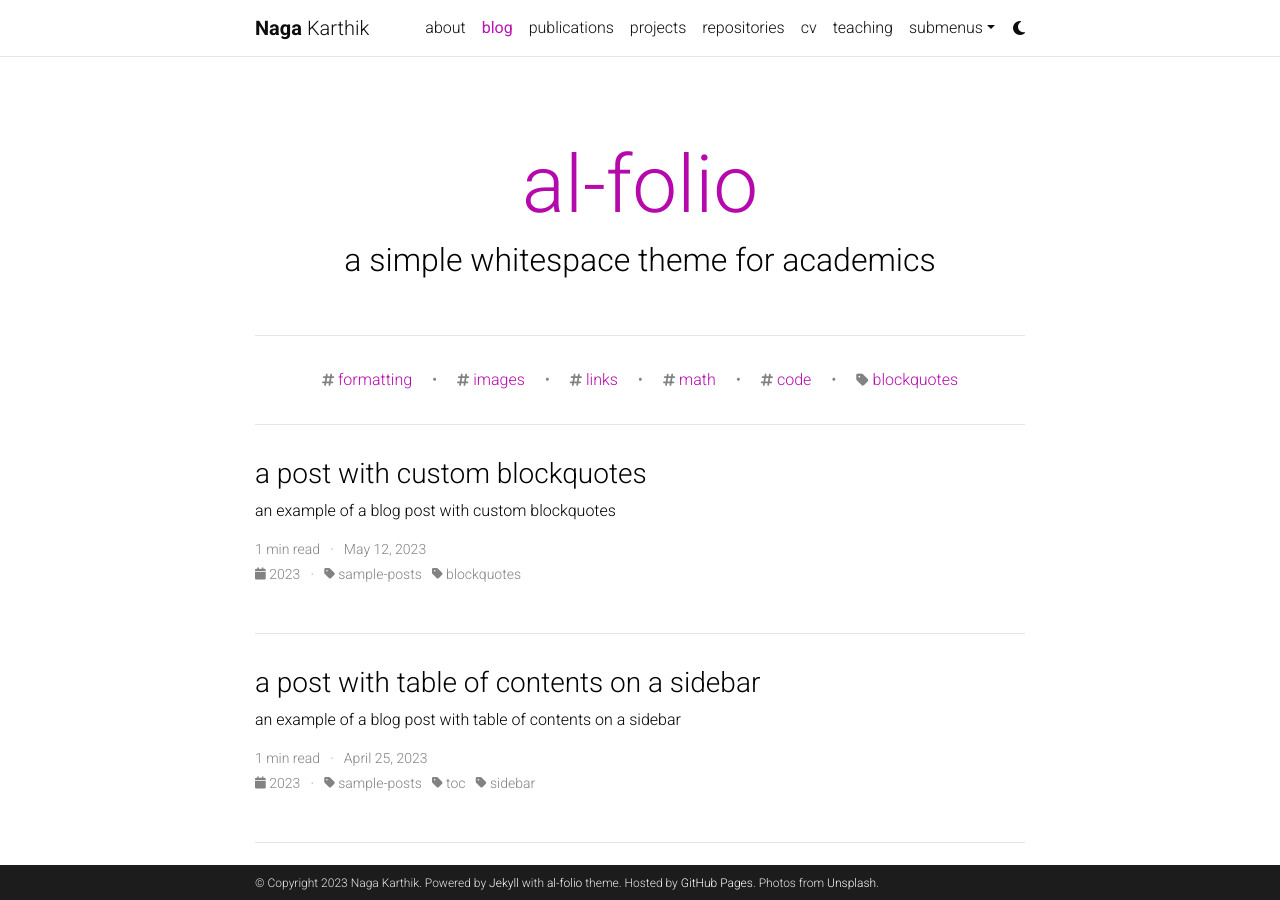
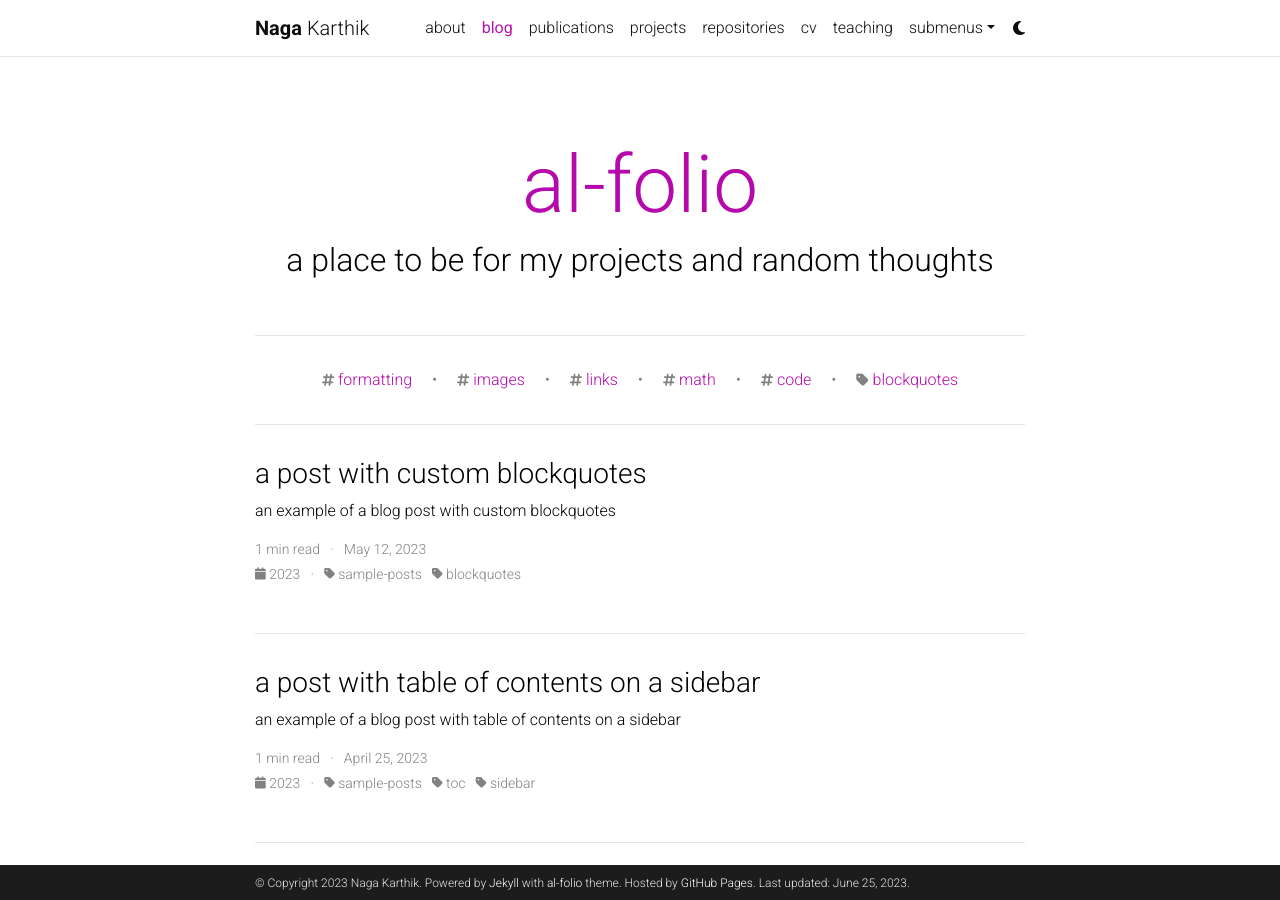
Before and after one commit to naga-karthik/naga-karthik.github.io, a Jekyll site: the page built from blog/index.html, in a window 1280 px wide and 900 px high. Built offline with Jekyll 4.4.1, drawn with Linux system fonts in a browser that asks for light colours; the list of posts is cut into pages by our own code; comment, search, counter and statistics services are not loaded; a style sheet for code colours, icons or effects is not loaded; some of the changed lines change nothing that is shown.

Commit message:
update frontend info

```diff
--- a/_config.yml
+++ b/_config.yml
@@ -6,13 +6,12 @@
 first_name: Naga
 middle_name:
 last_name: Karthik
-email: you@example.com
+email: emvnagakarthik@gmail.com
 description: > # the ">" symbol means to ignore newlines until "footer_text:"
   A simple, whitespace theme for academics. Based on [*folio](https://github.com/bogoli/-folio) design.
 footer_text: >
   Powered by <a href="https://jekyllrb.com/" target="_blank">Jekyll</a> with <a href="https://github.com/alshedivat/al-folio">al-folio</a> theme.
   Hosted by <a href="https://pages.github.com/" target="_blank">GitHub Pages</a>.
-  Photos from <a href="https://unsplash.com" target="_blank">Unsplash</a>.
 keywords: jekyll, jekyll-theme, academic-website, portfolio-website  # add your own keywords or leave empty
 
 lang: en # the language of your site (for example: en, fr, cn, ru, etc.)
@@ -20,7 +19,7 @@
 
 url: https://naga-karthik.github.io # the base hostname & protocol for your site
 baseurl:  # the subpath of your site, e.g. /blog/
-last_updated: false # set to true if you want to display last updated in the footer
+last_updated: true # set to true if you want to display last updated in the footer
 impressum_path:  # set to path to include impressum link in the footer, use the same path as permalink in a page, helps to conform with EU GDPR
 
 # -----------------------------------------------------------------------------
@@ -45,7 +44,7 @@
 # will use title and url fields
 # Take a look to https://github.com/jekyll/jekyll-feed for more customization
 
-rss_icon: true
+rss_icon: false
 
 # -----------------------------------------------------------------------------
 # Layout
@@ -71,13 +70,13 @@
 # Social integration
 # -----------------------------------------------------------------------------
 
-github_username: # your GitHub user name
+github_username: naga-karthik # your GitHub user name
 gitlab_username: # your GitLab user name
-twitter_username: # your Twitter handle
+twitter_username: naga_karthik7 # your Twitter handle
 mastodon_username: # your mastodon instance+username in the format instance.tld/@username
-linkedin_username: # your LinkedIn user name
+linkedin_username: naga-karthik-enamundram-7b1559174 # your LinkedIn user name
 telegram_username: # your Telegram user name
-scholar_userid: # your Google Scholar ID
+scholar_userid: ZryIoMMAAAAJ # your Google Scholar ID
 semanticscholar_id: # your Semantic Scholar ID
 whatsapp_number: # your WhatsApp number (full phone number in international format. Omit any zeroes, brackets, or dashes when adding the phone number in international format.)
 orcid_id: # your ORCID ID
@@ -106,7 +105,7 @@
 discord_id: # your discord id (18-digit unique numerical identifier)
 
 contact_note: >
-  You can even add a little note about which of these is the best way to reach you.
+  Interested in collaborating or just want to say hi? Drop me an email!
 
 # -----------------------------------------------------------------------------
 # Analytics and search engine verification
@@ -124,7 +123,7 @@
 
 blog_name: al-folio # blog_name will be displayed in your blog page
 blog_nav_title: blog # your blog must have a title for it to be displayed in the nav bar
-blog_description: a simple whitespace theme for academics
+blog_description: a place to be for my projects and random thoughts
 permalink: /blog/:year/:title/
 
 # Pagination
@@ -302,7 +301,7 @@
 filtered_bibtex_keywords: [abbr, abstract, arxiv, bibtex_show, html, pdf, selected, supp, blog, code, poster, slides, website, preview, altmetric]
 
 # Maximum number of authors to be shown for each publication (more authors are visible on click)
-max_author_limit: 3  # leave blank to always show all authors
+max_author_limit:   # leave blank to always show all authors
 more_authors_animation_delay: 10  # more authors are revealed on click using animation; smaller delay means faster animation
 
 
```
